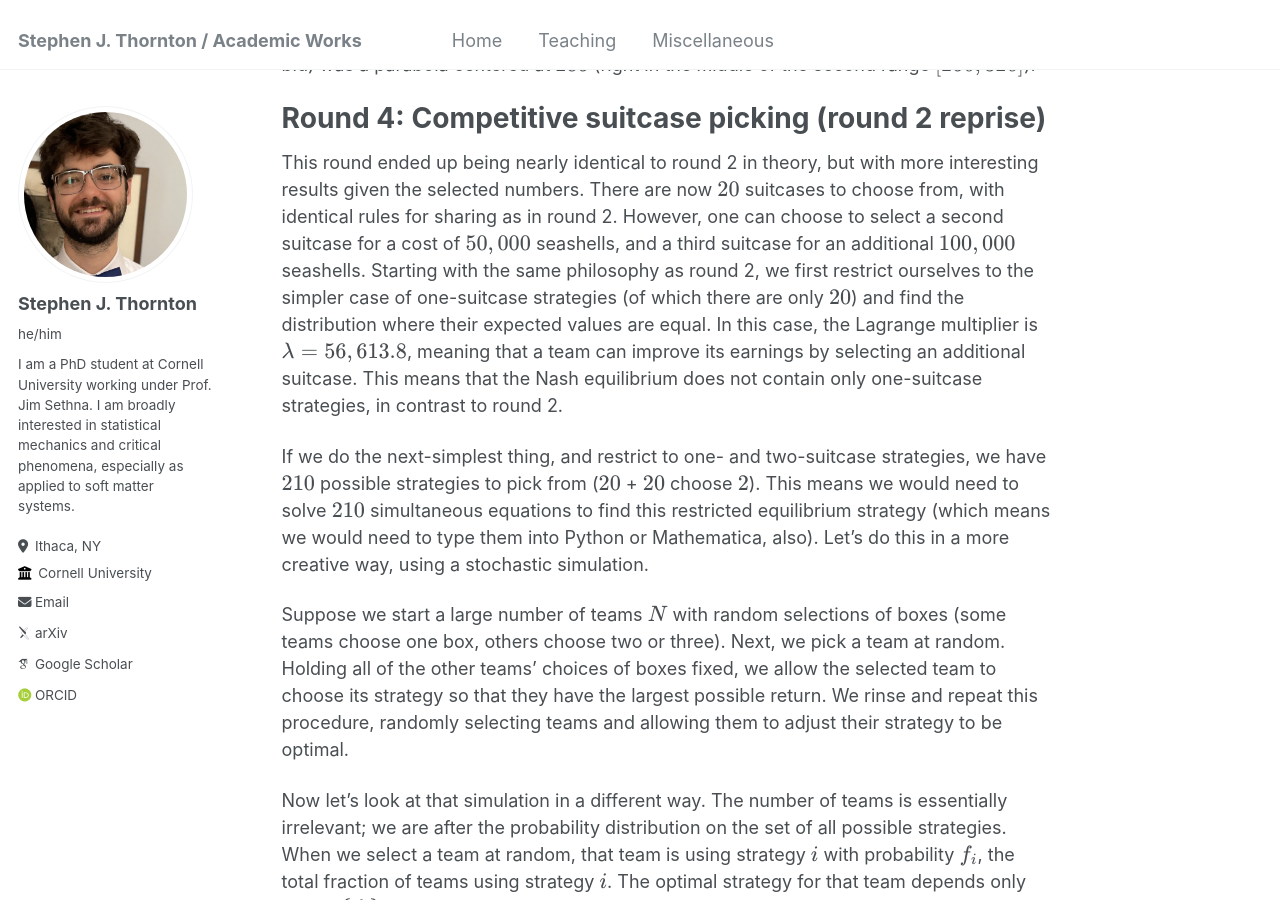
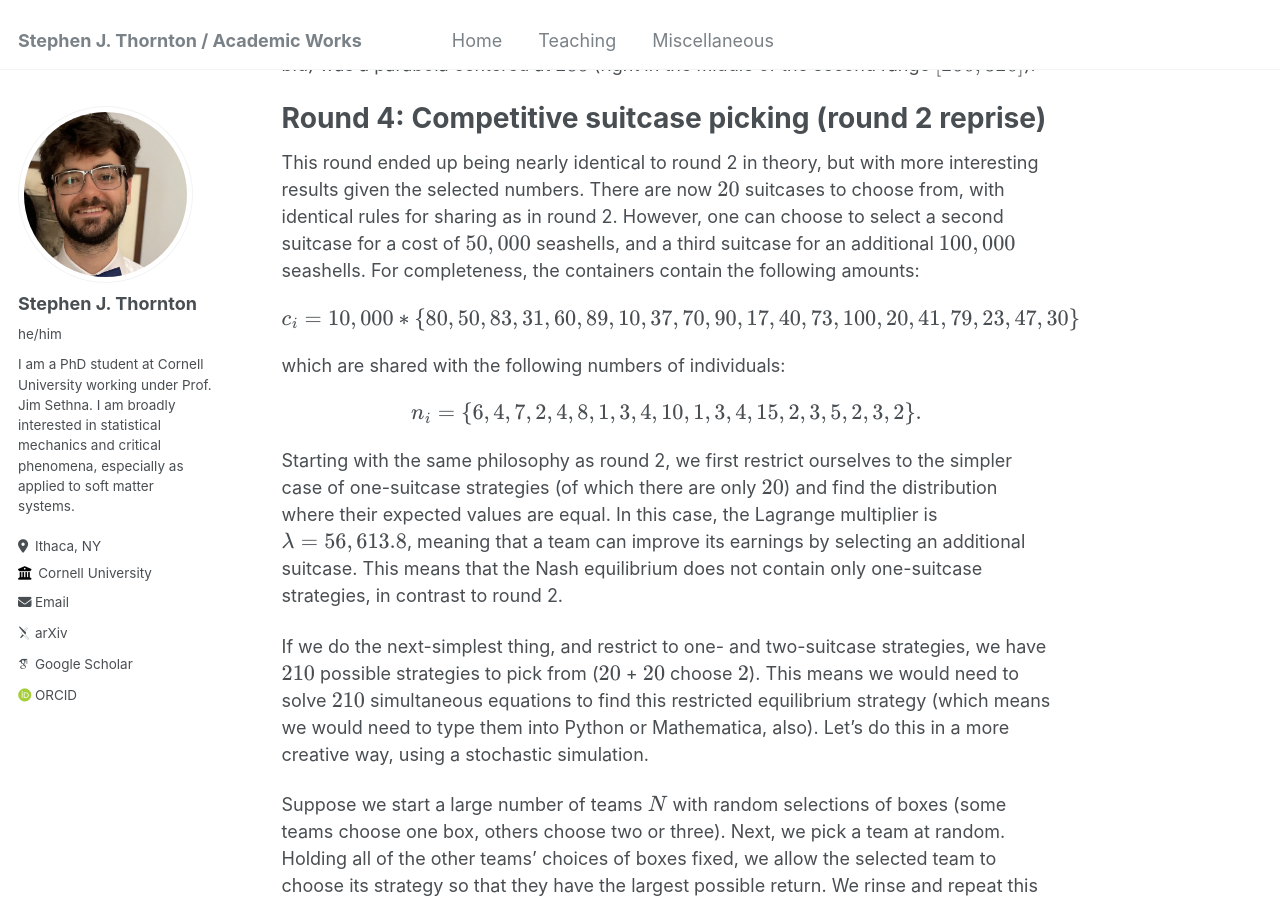
Before and after one commit to stephen-thornton/stephen-thornton.github.io, a Jekyll site: the page built from _miscellaneous/Prosperity.md, in a window 1280 px wide and 900 px high, scrolled down 7308 px. Built offline with Jekyll 4.4.1, drawn with Linux system fonts in a browser that asks for light colours; some web fonts are replaced; some of the changed text lies outside the part shown.

Commit message:
Update Prosperity.md

```diff
--- a/_miscellaneous/Prosperity.md
+++ b/_miscellaneous/Prosperity.md
@@ -130,7 +130,15 @@ The mean second bid should never be less than \\( 200 \\), since no team will wa
 Why did people bid so high? The phrasing of how the turtles would actually trade was a bit ambiguous. It turns out that the large population of turtles with only one flipper was the same for the first and second bid, meaning that the turtles with reserve prices in the range \\( [160,200] \\) were no longer available to trade with me when I placed my second bid. This changed the expected payoff in the second round rather dramatically. Rather than a cut-off parabola centered at \\( 265 \\), the expected payoff (before factoring in the average second bid) was a parabola centered at \\( 285 \\) (right in the middle of the second range \\( [250,320] \\)).
 
 # Round 4: Competitive suitcase picking (round 2 reprise)
-This round ended up being nearly identical to round 2 in theory, but with more interesting results given the selected numbers. There are now \\( 20 \\) suitcases to choose from, with identical rules for sharing as in round 2. However, one can choose to select a second suitcase for a cost of \\( 50,000 \\) seashells, and a third suitcase for an additional \\( 100,000 \\) seashells. Starting with the same philosophy as round 2, we first restrict ourselves to the simpler case of one-suitcase strategies (of which there are only \\( 20 \\)) and find the distribution where their expected values are equal. In this case, the Lagrange multiplier is \\( \lambda = 56,613.8 \\), meaning that a team can improve its earnings by selecting an additional suitcase. This means that the Nash equilibrium does not contain only one-suitcase strategies, in contrast to round 2.
+This round ended up being nearly identical to round 2 in theory, but with more interesting results given the selected numbers. There are now \\( 20 \\) suitcases to choose from, with identical rules for sharing as in round 2. However, one can choose to select a second suitcase for a cost of \\( 50,000 \\) seashells, and a third suitcase for an additional \\( 100,000 \\) seashells.  For completeness, the containers contain the following amounts:
+
+$$c_i=10,000*\left\lbrace 80, 50, 83, 31, 60, 89, 10, 37, 70, 90, 17, 40, 73, 100, 20, 41, 79, 23, 47, 30 \right\rbrace$$
+
+which are shared with the following numbers of individuals:
+
+$$n_i=\left\lbrace 6, 4, 7, 2, 4, 8, 1, 3, 4, 10, 1, 3, 4, 15, 2, 3, 5, 2, 3, 2 \right\rbrace.$$
+
+Starting with the same philosophy as round 2, we first restrict ourselves to the simpler case of one-suitcase strategies (of which there are only \\( 20 \\)) and find the distribution where their expected values are equal. In this case, the Lagrange multiplier is \\( \lambda = 56,613.8 \\), meaning that a team can improve its earnings by selecting an additional suitcase. This means that the Nash equilibrium does not contain only one-suitcase strategies, in contrast to round 2.
 
 If we do the next-simplest thing, and restrict to one- and two-suitcase strategies, we have \\( 210 \\) possible strategies to pick from (\\( 20 \\) + \\( 20 \\) choose \\( 2 \\)). This means we would need to solve \\( 210 \\) simultaneous equations to find this restricted equilibrium strategy (which means we would need to type them into Python or Mathematica, also). Let's do this in a more creative way, using a stochastic simulation.
 
```
Also changed, not shown: other parts of _miscellaneous/Prosperity.md (+4 -4 lines).
